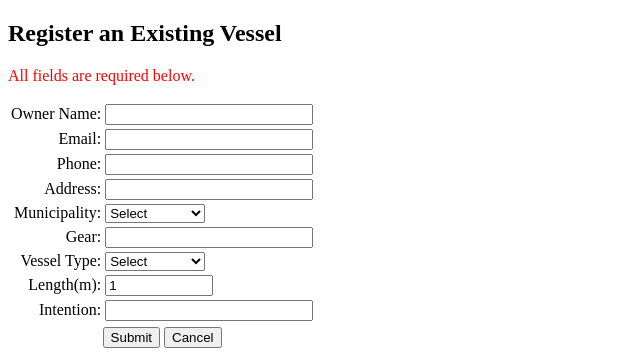
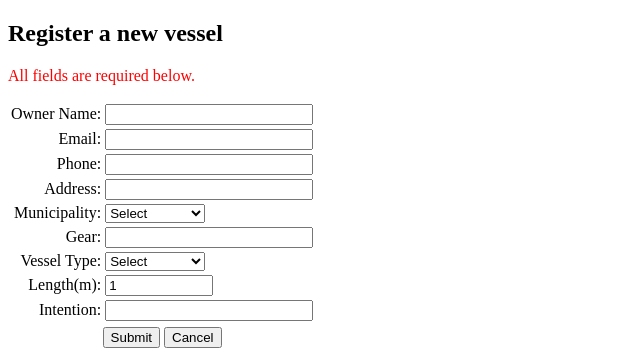
Before and after one commit to rgreen1207/FisHackathon-2014-Web, a PHP site: page /new.php in a window 1280 px wide. Shown: the top 352 px of the page, without its empty margins (0-640 px from the left). Run offline with PHP 8.4, Linux system fonts and the light colour scheme.

Commit message:
Fixed page header.

```diff
--- a/new.php
+++ b/new.php
@@ -25,7 +25,7 @@
 		</style>
 	</head>
 	<body>
-		<h2>Register an Existing Vessel</h2>
+		<h2>Register a new vessel</h2>
 
 		<p style="color: red">All fields are required below.</p>
 		<form name="formData" id="formData" method="post" action="existing.php">
```
